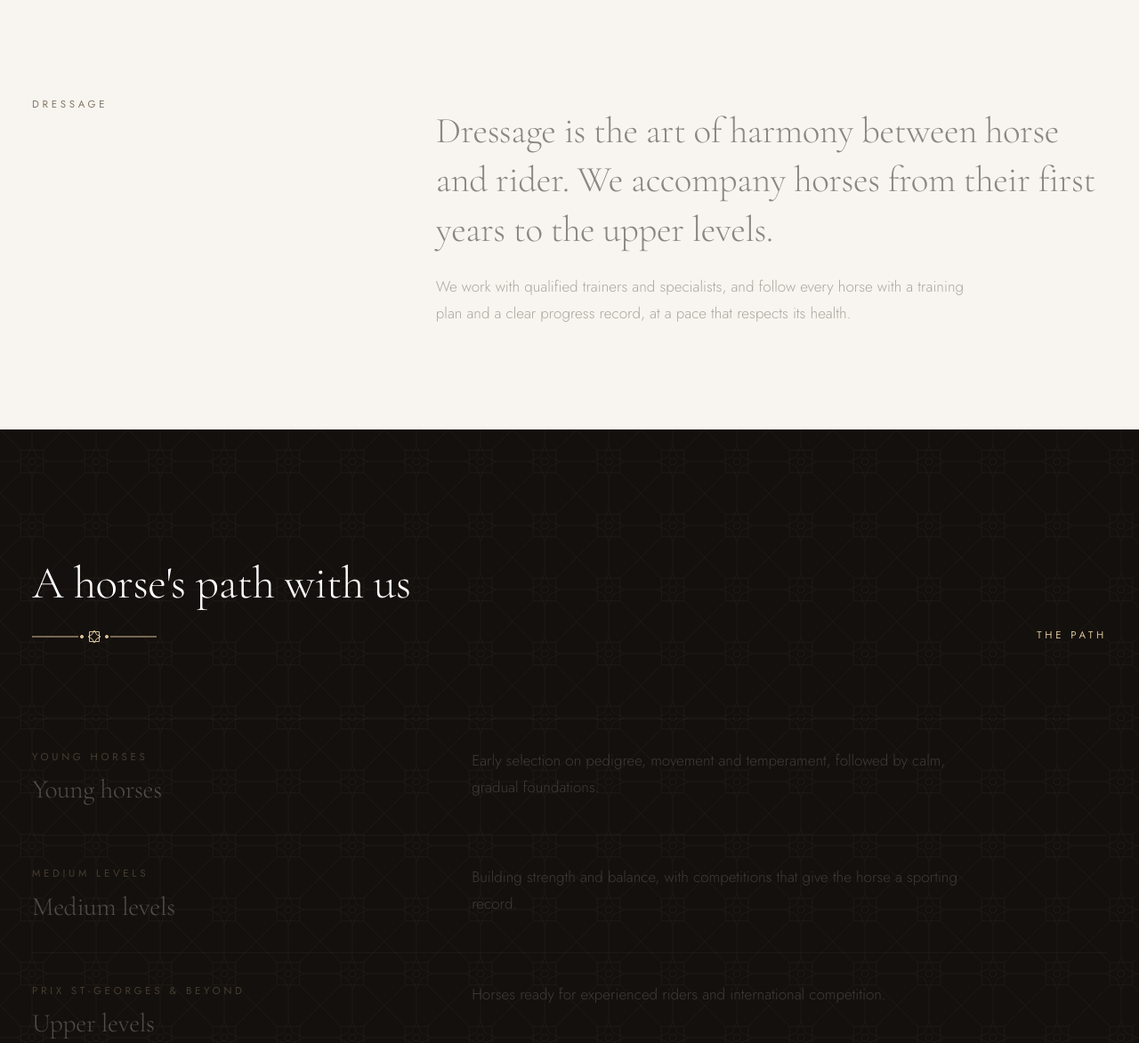
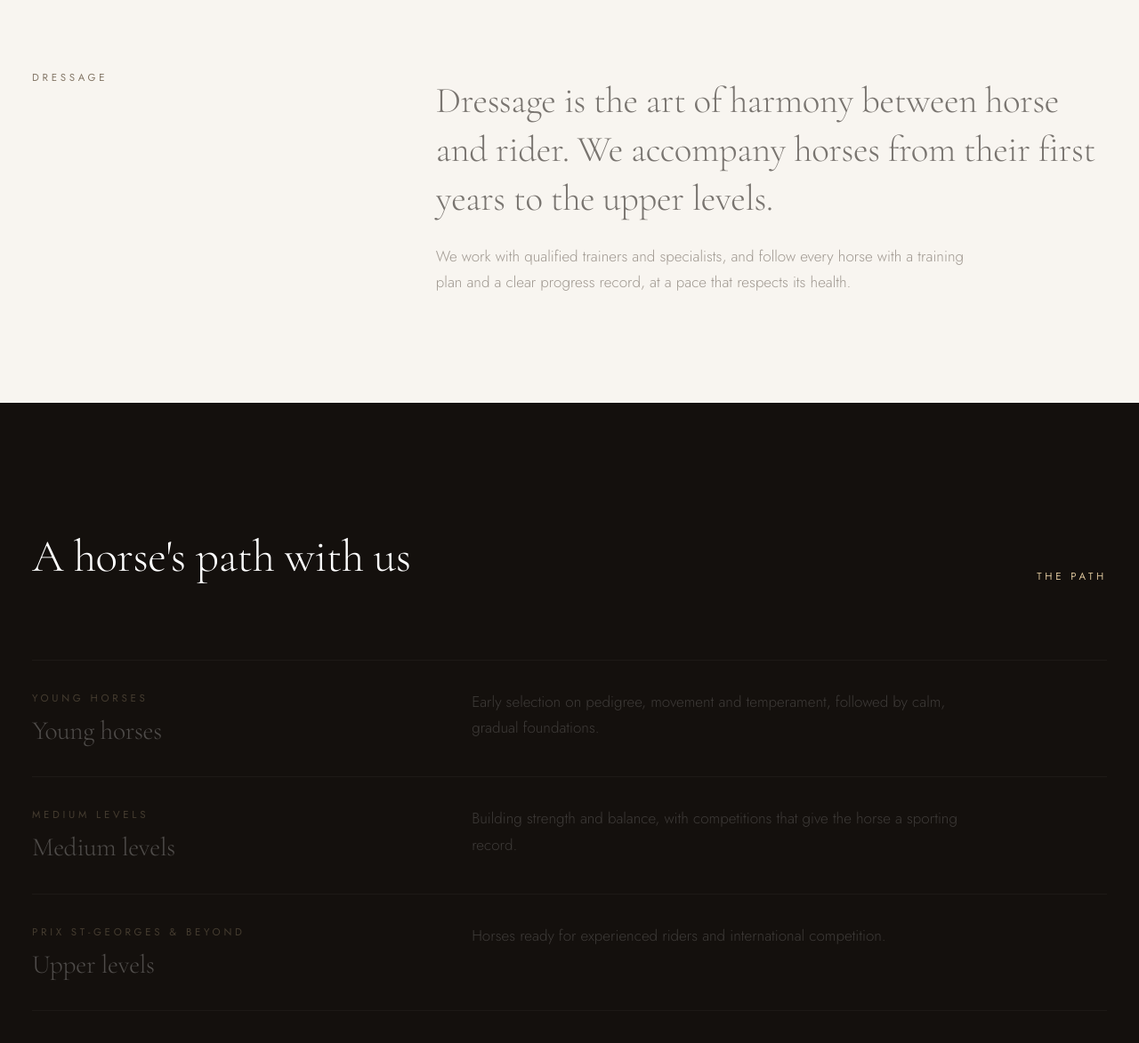
Before and after one commit to zinebboumouja-source/baiataequestrian, a plain HTML site: page horses.html in a window 1280 px wide. Shown: the part 620-1793 px from the top of the page at 89% size. Drawn offline with nearby package versions, Linux system fonts and the light colour scheme; a web font is replaced by a local one.

Commit message:
Remove ornamental dividers and pattern
Co-Authored-By: Claude Opus 5.5 <noreply@anthropic.com>
Claude-Session: https://claude.ai/code/session_019nB8R9BUYWJ9s6PsGuXTfi

```diff
--- a/css/style.css
+++ b/css/style.css
@@ -423,10 +423,4 @@ html[data-lang="ar"] .t-sub,html[data-lang="ar"] .step h3,html[data-lang="ar"] .
 html[data-lang="ar"] .step h3{font-size:1.15rem}
 html[data-lang="ar"] .top nav a{font-family:var(--naskh);font-size:1.02rem}
 
-/* arabesque lattice on dark surfaces */
-.on-dark,.home-story,.enquire.dark,footer,.bridge{position:relative;isolation:isolate}
-.on-dark::before,.home-story::before,.enquire.dark::before,footer::before,.bridge::before{content:"";position:absolute;inset:0;z-index:-1;background-image:var(--arabesque);background-size:72px 72px;opacity:.07;pointer-events:none}
-/* ornamental dividers */
-.page-hero h1::after,.sec-head h2::after,.camp-band h2::after,.enquire h2::after{content:"";display:block;width:140px;height:16px;margin-top:20px;background:var(--divider) no-repeat center/contain}
-.cta-band h2::after{content:"";display:block;width:140px;height:16px;margin:22px auto 0;background:var(--divider) no-repeat center/contain}
 .lang{gap:4px}
--- a/horses.html
+++ b/horses.html
@@ -7,7 +7,7 @@
 <meta name="claude:viewport-fit-sides" content="cover">
 <meta name="description" content="Dressage training and sport horse sales with a full file for every horse.">
 <link rel="preconnect" href="https://fonts.googleapis.com"><link rel="preconnect" href="https://fonts.gstatic.com" crossorigin><link rel="stylesheet" href="https://fonts.googleapis.com/css2?family=Cormorant+Garamond:ital,wght@0,300;0,400;1,300;1,400&family=Jost:wght@300;400&family=Noto+Kufi+Arabic:wght@200;300;400&family=IBM+Plex+Sans+Arabic:wght@300;400&family=Aref+Ruqaa:wght@400;700&family=Amiri:ital,wght@0,400;0,700;1,400&display=swap">
-<link rel="stylesheet" href="css/style.css?v=6">
+<link rel="stylesheet" href="css/style.css?v=7">
 <meta property="og:title" content="Baiata · Dressage &amp; Horses">
 <meta property="og:description" content="Dressage training and sport horse sales with a full file for every horse.">
 
@@ -143,6 +143,6 @@
     <div class="base"><small>© Baiata Equestrian Group · <span lang="en">More than horses. We build opportunities.</span><span lang="fr">Plus que des chevaux. Nous créons des opportunités.</span><span lang="ar">أكثر من خيل.. نصنع الفرص.</span></small><small>baiataequestrian.com</small></div>
   </div>
 </footer>
-<script src="js/main.js?v=6"></script>
+<script src="js/main.js?v=7"></script>
 </body>
 </html>
```
Also changed, not shown: academy.html (+2 -2 lines), capital.html (+2 -2 lines), consulting.html (+2 -2 lines), history.html (+2 -2 lines), index.html (+2 -2 lines), trade.html (+2 -2 lines).
